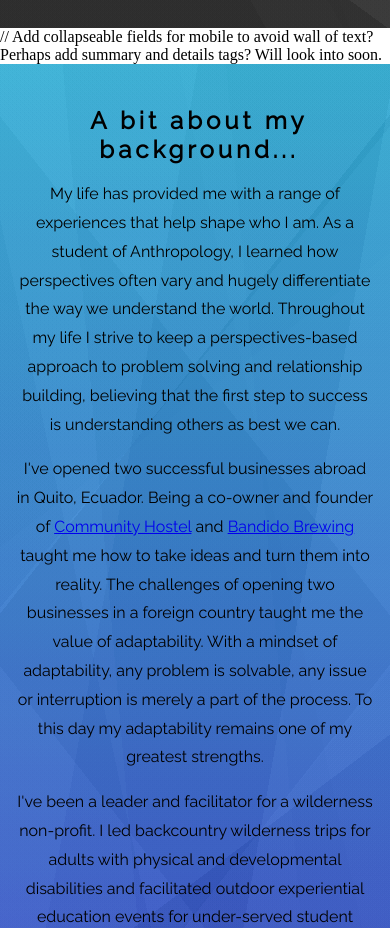
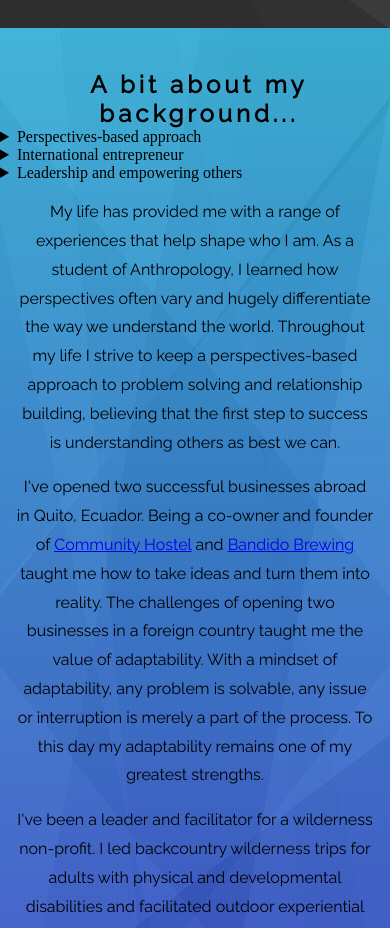
Before and after one commit to drmeloy/danmeloy.dev, a website: page index.html in a window 390 px wide. Shown: the part 1660-2588 px from the top of the page. Drawn offline with nearby package versions, Linux system fonts and the light colour scheme; files that its build step writes are made by us from their sources; a web font is replaced by a local one.

Commit message:
beginning to make background collapseable on mobile

```diff
--- a/index.html
+++ b/index.html
@@ -21,10 +21,21 @@
     <p class='greeting'>Hello! My name is Dan. I'm a full-stack software engineer. I'm passionate about combining technical skill and interpersonal connections to create beautiful and innovative digital products. I believe that meaningful relationships lead to positive results. As such, I seek to invest in people as much as in the technologies we use.</p>
     <img class='headshot' src='./assets/dan.jpg' alt='headshot of dan' />
   </section>
-  // Add collapseable fields for mobile to avoid wall of text? Perhaps add summary and details tags? Will look into soon.
   <section id='about'>
     <p class='title'>A bit about my background...</p>
     <div class='backgrounds'>
+      <details class='collapse-bg'>
+        <summary>Perspectives-based approach</summary>
+        <p class='background'>As a student of Anthropology, I learned how perspectives often vary and hugely differentiate the way we understand the world. Throughout my life I strive to keep a perspectives-based approach to problem solving and relationship building, believing that the first step to success is understanding others as best we can.</p>
+      </details>
+      <details class='collapse-bg'>
+        <summary>International entrepreneur</summary>
+        <p class='background'>I've opened two successful businesses abroad in Quito, Ecuador. Being a co-owner and founder of <a href='https://communityhostel.com/' target='_blank'>Community Hostel</a> and <a href='http://bandidobrewing.com/en/' target='_blank'>Bandido Brewing</a> taught me how to take ideas and turn them into reality. The challenges of opening two businesses in a foreign country taught me the value of adaptability. With a mindset of adaptability, any problem is solvable, any issue or interruption is merely a part of the process. To this day my adaptability remains one of my greatest strengths.</p>
+      </details>
+      <details class='collapse-bg'>
+        <summary>Leadership and empowering others</summary>
+        <p class='background'>I've been a leader and facilitator for a wilderness non-profit. I led backcountry wilderness trips for adults with physical and developmental disabilities and facilitated outdoor experiential education events for under-served student communities. By helping people connect with the outdoors I was helping them build their confidence and realize that they can do anything they set their minds to, regardless of personal background or ability level.</p>
+      </details>
     <p class='background'>My life has provided me with a range of experiences that help shape who I am. As a student of Anthropology, I learned how perspectives often vary and hugely differentiate the way we understand the world. Throughout my life I strive to keep a perspectives-based approach to problem solving and relationship building, believing that the first step to success is understanding others as best we can.</p>
     <p class='background'>I've opened two successful businesses abroad in Quito, Ecuador. Being a co-owner and founder of <a href='https://communityhostel.com/' target='_blank'>Community Hostel</a> and <a href='http://bandidobrewing.com/en/' target='_blank'>Bandido Brewing</a> taught me how to take ideas and turn them into reality. The challenges of opening two businesses in a foreign country taught me the value of adaptability. With a mindset of adaptability, any problem is solvable, any issue or interruption is merely a part of the process. To this day my adaptability remains one of my greatest strengths.</p>
     <p class='background'>I've been a leader and facilitator for a wilderness non-profit. I led backcountry wilderness trips for adults with physical and developmental disabilities and facilitated outdoor experiential education events for under-served student communities. By helping people connect with the outdoors I was helping them build their confidence and realize that they can do anything they set their minds to, regardless of personal background or ability level.</p>
--- a/page.css
+++ b/page.css
@@ -70,6 +70,10 @@
   letter-spacing: 4px;
   font-weight: bold;
   margin-left: 2vw;
+}
+
+.collapse-bg {
+  display: none;
 }
 
 .backgrounds {
@@ -178,6 +182,10 @@
   .title {
     font-size: 1.5em;
     text-align: center;
+  }
+
+  .collapse-bg {
+    display: block;
   }
 
   .backgrounds {
```
